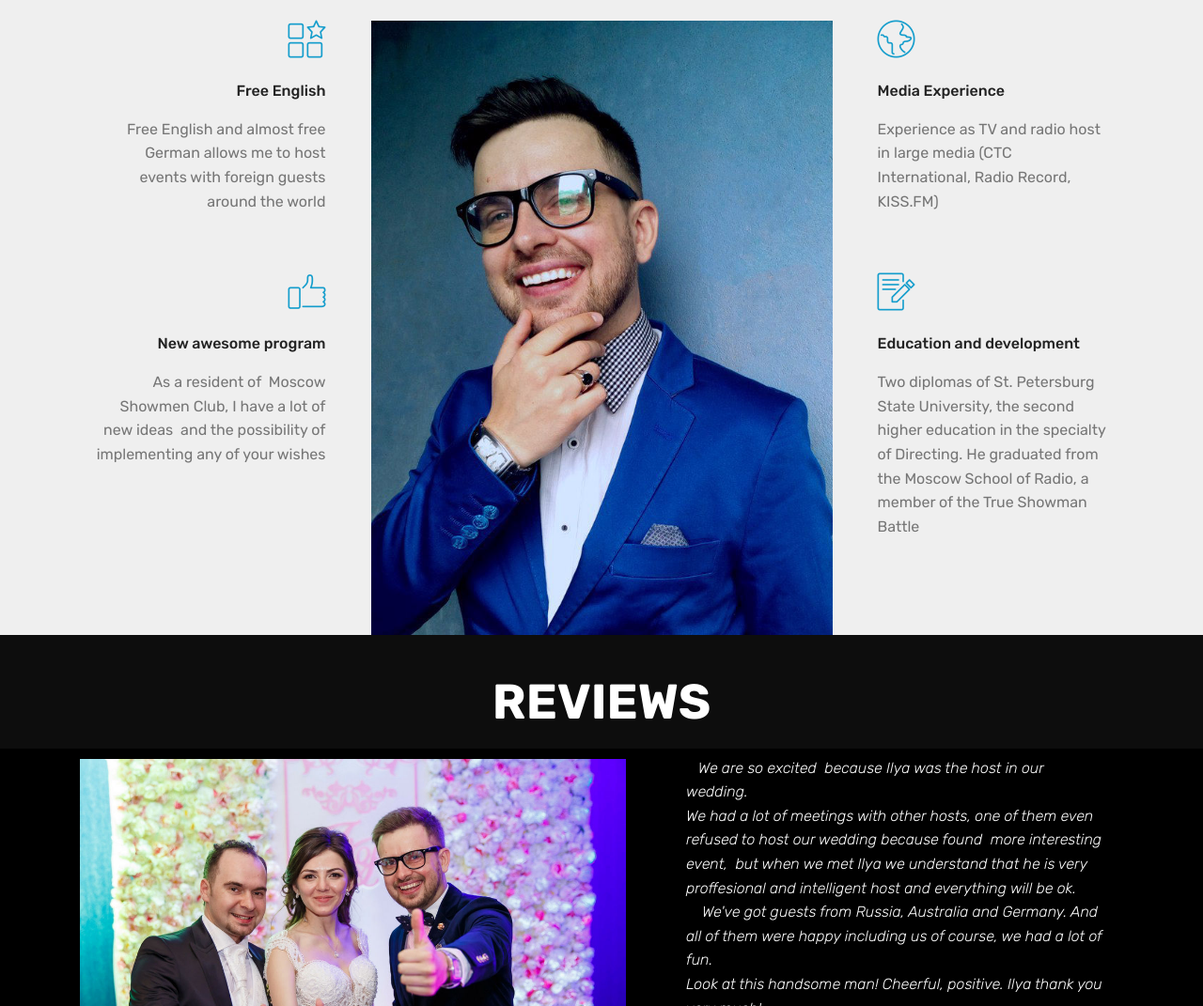
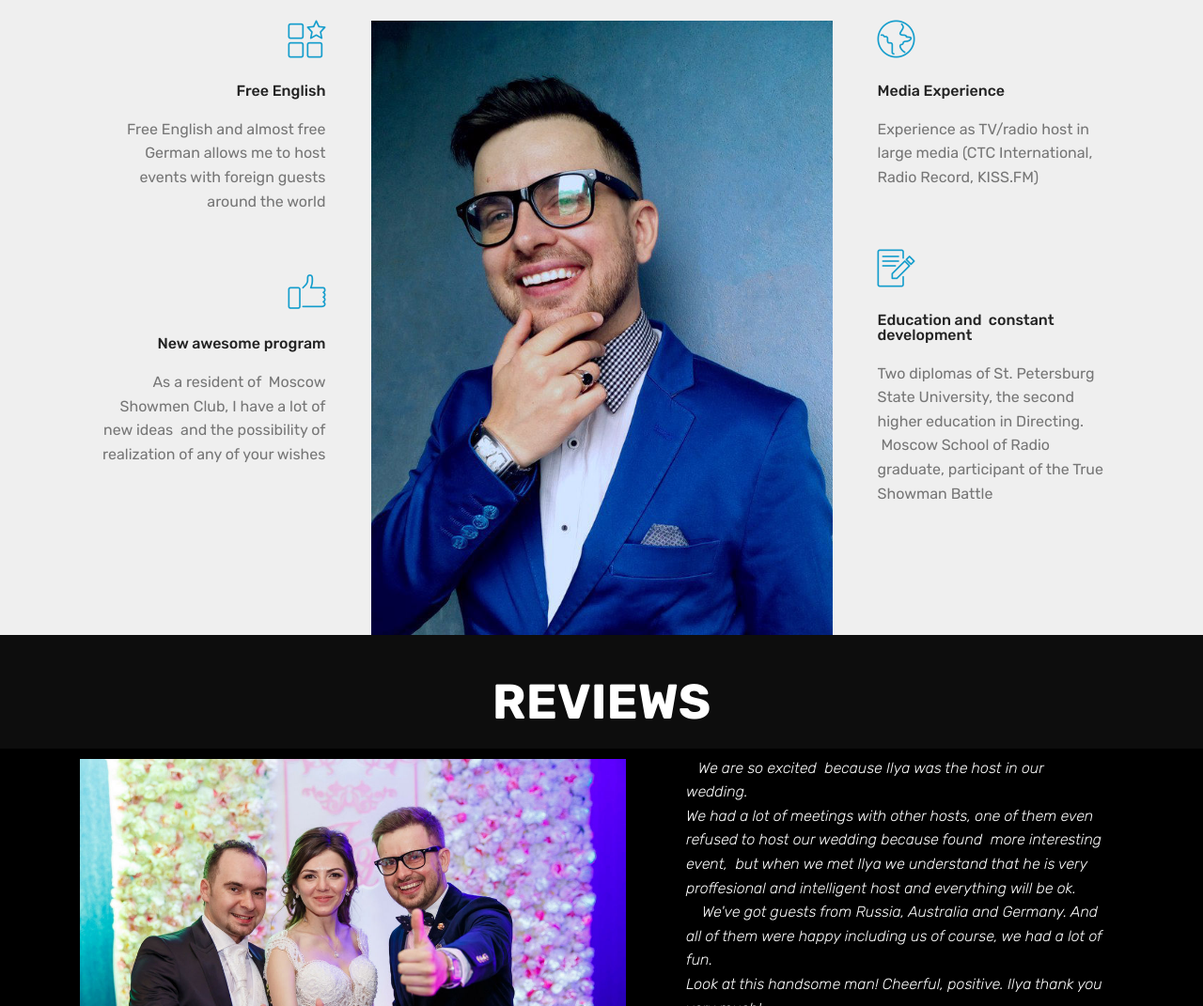
Before and after one commit to radezki/5, a plain HTML site: page index.html in a window 1280 px wide. Shown: the part 1260-2331 px from the top of the page at 94% size. Drawn offline with Linux system fonts and the light colour scheme; files whose address does not match are found by name.

```diff
--- a/index.html
+++ b/index.html
@@ -61,7 +61,7 @@
     </nav>
 </section>
 
-<section class="engine"><a href="https://mobirise.ws/f">simple site builder</a></section><section class="cid-qNGa0CA5tu mbr-fullscreen mbr-parallax-background" id="header2-0">
+<section class="engine"><a href="https://mobirise.ws/n">mobile website maker app</a></section><section class="cid-qNGa0CA5tu mbr-fullscreen mbr-parallax-background" id="header2-0">
 
 
 
@@ -145,7 +145,7 @@
                         </div>
                     </div>
                     <div class="card-box">
-                        <p class="mbr-text mbr-section-text mbr-fonts-style display-7">As a resident of &nbsp;Moscow Showmen Club, I have a lot of new ideas &nbsp;and the possibility of implementing any of your wishes</p>
+                        <p class="mbr-text mbr-section-text mbr-fonts-style display-7">As a resident of &nbsp;Moscow Showmen Club, I have a lot of new ideas &nbsp;and the possibility of realization of any of your wishes</p>
                     </div>
                 </div>
             </div>
@@ -166,7 +166,7 @@
                     </div>
 
                     <div class="card-box">
-                        <p class="mbr-text mbr-section-text mbr-fonts-style display-7">Experience as TV and radio host in large media (CTC International, Radio Record, KISS.FM)&nbsp;</p>
+                        <p class="mbr-text mbr-section-text mbr-fonts-style display-7">Experience as TV/radio host in large media (CTC International, Radio Record, KISS.FM)&nbsp;</p>
                     </div>
                 </div>
 
@@ -176,11 +176,11 @@
                             <span class="mbr-iconfont mbri-edit" style="font-size: 40px; color: rgb(20, 157, 204);"></span>
                         </div>
                         <div class="mbr-crt-title">
-                            <h4 class="card-title py-2 mbr-crt-title mbr-fonts-style display-7">Education and development</h4>
+                            <h4 class="card-title py-2 mbr-crt-title mbr-fonts-style display-7">Education and &nbsp;constant development</h4>
                         </div>
                     </div>
                     <div class="card-box">
-                        <p class="mbr-text mbr-section-text mbr-fonts-style display-7">Two diplomas of St. Petersburg State University, the second higher education in the specialty of Directing. He graduated from the Moscow School of Radio, a member of the True Showman Battle
+                        <p class="mbr-text mbr-section-text mbr-fonts-style display-7">Two diplomas of St. Petersburg State University, the second higher education in Directing. &nbsp;Moscow School of Radio graduate, participant&nbsp;of the True Showman Battle
                         </p>
                     </div>
                 </div>
```
Also changed, not shown: 1 other file.
